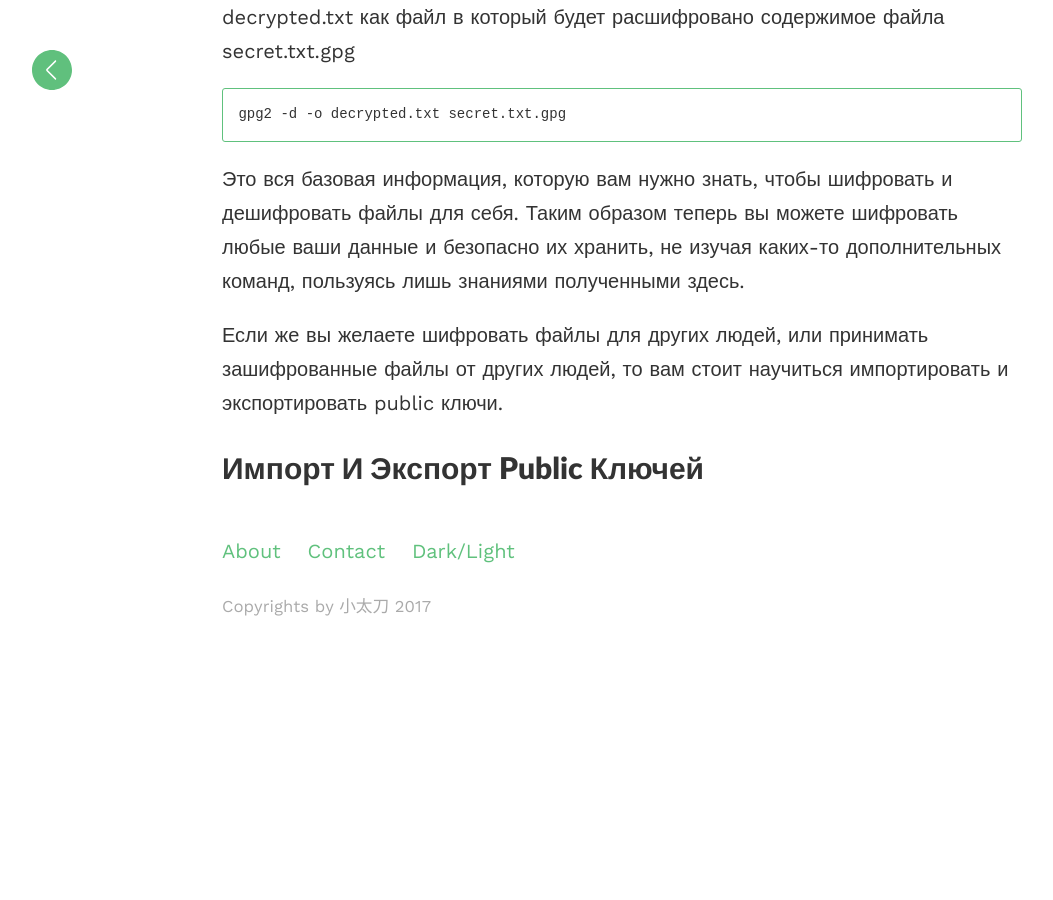
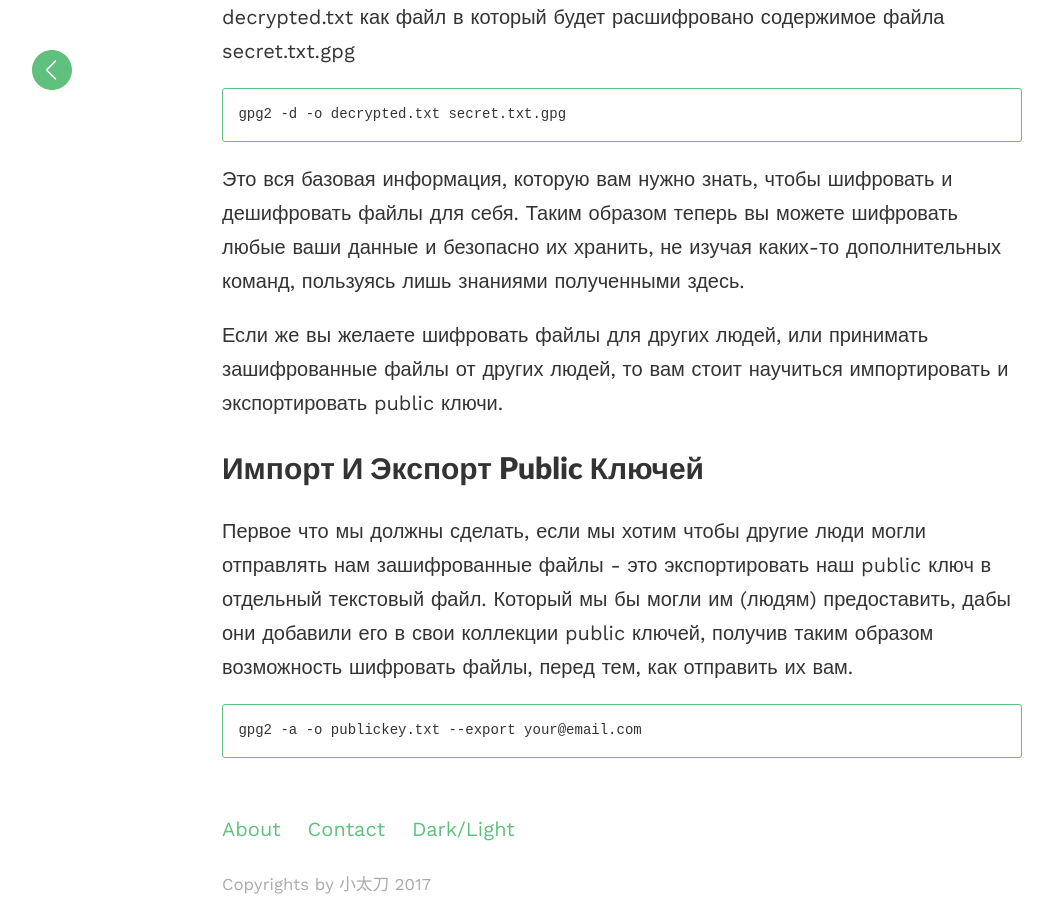
Before and after one commit to evgeniyantipin/evgeniyantipin.github.io, a Jekyll site: the page built from _posts/2018-03-10-gpg2.markdown, in a window 1280 px wide and 900 px high, scrolled down 5296 px. Shown: the whole window, without its empty margins (18-1071 px from the left). Built offline with Jekyll 4.4.1, drawn with Linux system fonts in a browser that asks for light colours; before the commit the page ends 5918 px from its top, so only the background shows below that.

Commit message:
Update 2018-03-10-gpg2.markdown

````diff
--- a/_posts/2018-03-10-gpg2.markdown
+++ b/_posts/2018-03-10-gpg2.markdown
@@ -118,3 +118,7 @@ gpg2 -d -o decrypted.txt secret.txt.gpg
 Если же вы желаете шифровать файлы для других людей, или принимать зашифрованные файлы от других людей, то вам стоит научиться импортировать и экспортировать public ключи.
 
 ## Импорт и экспорт public ключей
+Первое что мы должны сделать, если мы хотим чтобы другие люди могли отправлять нам зашифрованные файлы - это экспортировать наш public ключ в отдельный текстовый файл. Который мы бы могли им (людям) предоставить, дабы они добавили его в свои коллекции public ключей, получив таким образом возможность шифровать файлы, перед тем, как отправить их вам.
+```bash
+gpg2 -a -o publickey.txt --export your@email.com
+```
````
